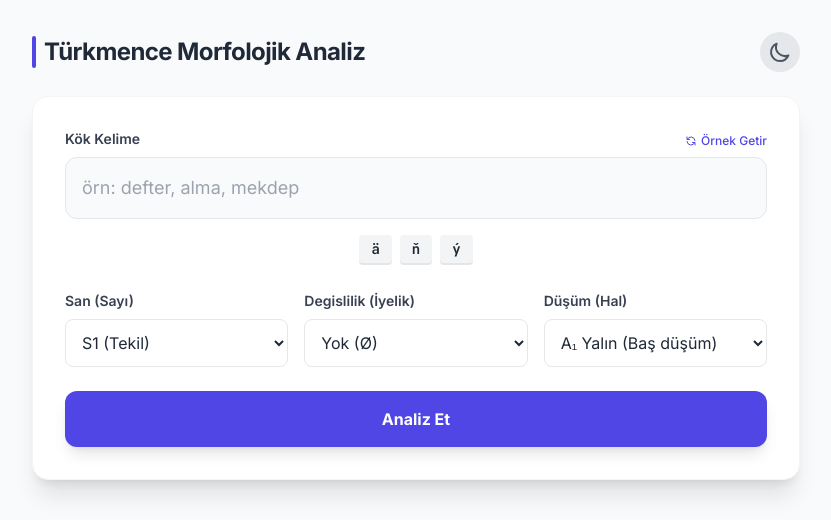
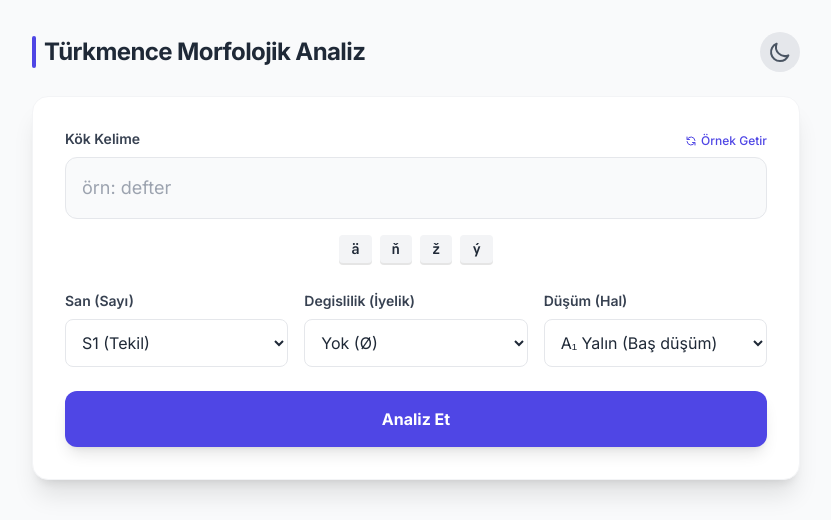
Before and after one commit to aydesma/turkmence-morfolojik-analiz, a Flask app: page / in a window 1280 px wide. Shown: the top 520 px of the page, without its empty margins (224-1055 px from the left). Run offline with Flask 3, Linux system fonts and the light colour scheme; some libraries are stand-ins or nearby versions.

Commit message:
Update input placeholder and button characters

```diff
--- a/templates/index.html
+++ b/templates/index.html
@@ -72,15 +72,16 @@
                         Örnek Getir
                     </button>
                 </div>
-                <input type="text" id="rootInput" name="root" required placeholder="örn: defter, alma, mekdep"
+                <input type="text" id="rootInput" name="root" required placeholder="örn: defter"
                        value="{{ root if root else '' }}"
                        class="input-field w-full p-4 border border-gray-200 rounded-xl bg-gray-50 focus:bg-white dark:focus:bg-zinc-900 focus:ring-2 focus:ring-indigo-500 dark:focus:ring-violet-500 focus:outline-none transition text-lg">
 
-                <div class="mt-3 flex justify-center gap-2 overflow-x-auto py-1">
-                    <button type="button" onclick="addChar('ä')" class="kb-key px-3 py-1 bg-gray-100 dark:bg-zinc-700 dark:text-white rounded hover:bg-gray-200 dark:hover:bg-zinc-600 font-mono text-sm font-bold">ä</button>
-                    <button type="button" onclick="addChar('ň')" class="kb-key px-3 py-1 bg-gray-100 dark:bg-zinc-700 dark:text-white rounded hover:bg-gray-200 dark:hover:bg-zinc-600 font-mono text-sm font-bold">ň</button>
-                    <button type="button" onclick="addChar('ý')" class="kb-key px-3 py-1 bg-gray-100 dark:bg-zinc-700 dark:text-white rounded hover:bg-gray-200 dark:hover:bg-zinc-600 font-mono text-sm font-bold">ý</button>
-                </div>
+                    <div class="mt-3 flex justify-center gap-2 overflow-x-auto py-1">
+                        <button type="button" onclick="addChar('ä')" class="kb-key px-3 py-1 bg-gray-100 dark:bg-zinc-700 dark:text-white rounded hover:bg-gray-200 dark:hover:bg-zinc-600 font-mono text-sm font-bold">ä</button>
+                        <button type="button" onclick="addChar('ň')" class="kb-key px-3 py-1 bg-gray-100 dark:bg-zinc-700 dark:text-white rounded hover:bg-gray-200 dark:hover:bg-zinc-600 font-mono text-sm font-bold">ň</button>
+                        <button type="button" onclick="addChar('ž')" class="kb-key px-3 py-1 bg-gray-100 dark:bg-zinc-700 dark:text-white rounded hover:bg-gray-200 dark:hover:bg-zinc-600 font-mono text-sm font-bold">ž</button>
+                        <button type="button" onclick="addChar('ý')" class="kb-key px-3 py-1 bg-gray-100 dark:bg-zinc-700 dark:text-white rounded hover:bg-gray-200 dark:hover:bg-zinc-600 font-mono text-sm font-bold">ý</button>
+                    </div>
             </div>
 
             <div class="grid grid-cols-1 md:grid-cols-3 gap-4">
@@ -160,7 +161,7 @@
                 <p class="text-sm font-bold text-green-600 dark:text-green-400 mb-2 uppercase tracking-wider">Oluşturulan Kelime</p>
 
                 <div class="w-full text-center">
-                    <p id="finalWord" class="text-4xl font-bold text-gray-900 dark:text-white tracking-tight">{{ final_word }}</p>
+                    <p id="finalWord" class="text-2xl md:text-4xl font-bold text-gray-900 dark:text-white tracking-tight">{{ final_word }}</p>
                 </div>
 
                 <button onclick="copyResult()" class="absolute right-4 md:right-6 p-2 text-gray-400 hover:text-green-600 dark:hover:text-green-400 transition rounded-full hover:bg-green-100 dark:hover:bg-zinc-800" title="Kopyala">
@@ -217,7 +218,14 @@
 
         function addChar(char) {
             const input = document.getElementById('rootInput');
-            input.value += char;
+
+            // Eğer kutu boşsa harfi BÜYÜK ekle, doluysa küçük ekle
+            if (input.value.length === 0) {
+                input.value += char.toUpperCase(); // ä -> Ä
+            } else {
+                input.value += char; // ä -> ä
+            }
+
             input.focus();
         }
 
```
